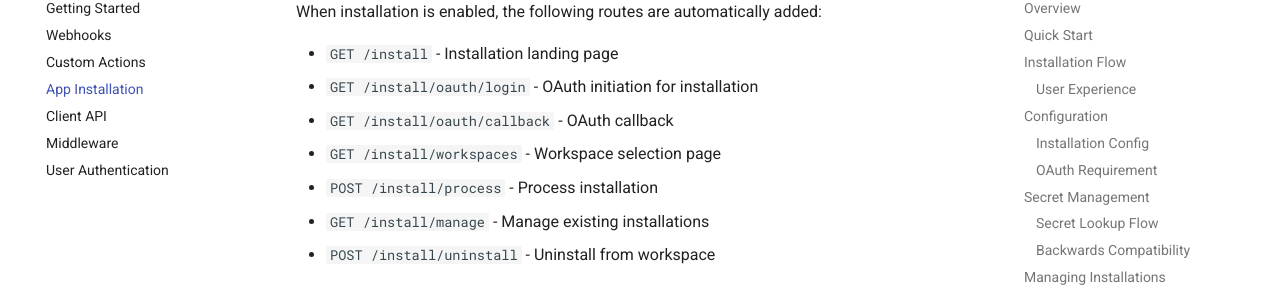
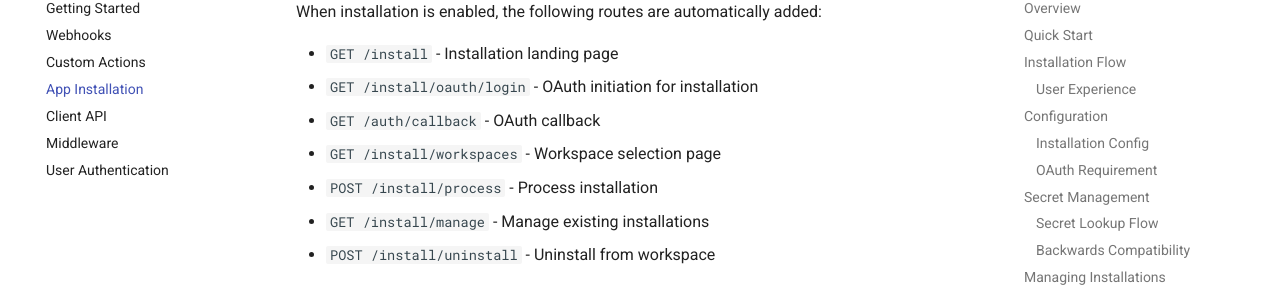
Before and after one commit to billyshambrook/frameio-kit, an MkDocs documentation site: the page built from docs/usage/installation.md, in a window 1280 px wide and 900 px high, scrolled down 4639 px. Shown: the part 148-444 px from the top of the window. Built offline with MkDocs 1.6.1 and Material for MkDocs 9.7.7, drawn with Linux system fonts in a browser that asks for light colours; comment, search, counter and statistics services are not loaded.

Commit message:
Update docs/usage/installation.md
Co-authored-by: Copilot <175728472+Copilot@users.noreply.github.com>
Signed-off-by: Billy Shambrook <billy.shambrook@gmail.com>

```diff
--- a/docs/usage/installation.md
+++ b/docs/usage/installation.md
@@ -204,7 +204,7 @@ When installation is enabled, the following routes are automatically added:
 
 - `GET /install` - Installation landing page
 - `GET /install/oauth/login` - OAuth initiation for installation
-- `GET /install/oauth/callback` - OAuth callback
+- `GET /auth/callback` - OAuth callback
 - `GET /install/workspaces` - Workspace selection page
 - `POST /install/process` - Process installation
 - `GET /install/manage` - Manage existing installations
```
